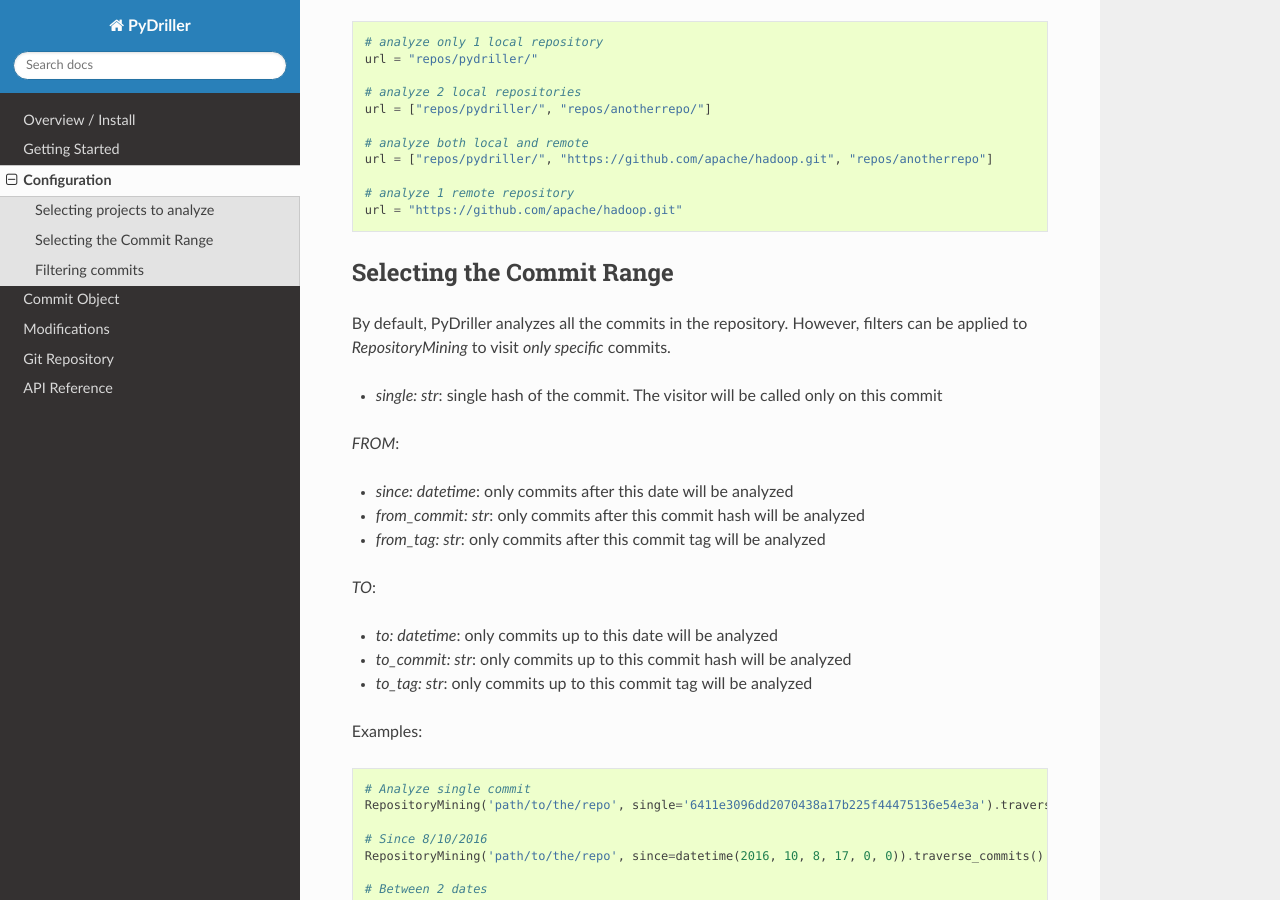
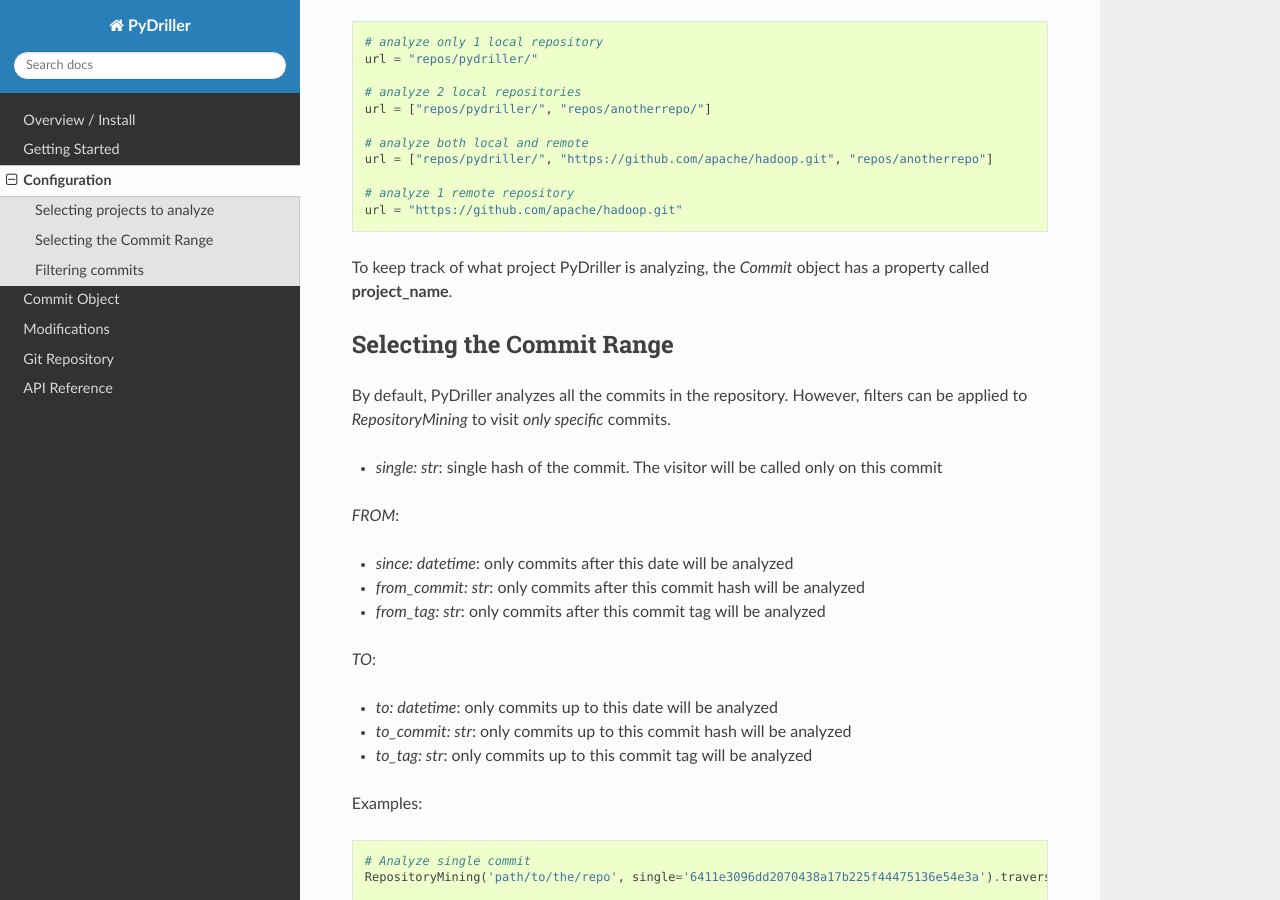
Before and after one commit to ishepard/pydriller, a Sphinx documentation site: the page built from docs/configuration.rst, in a window 1280 px wide and 900 px high, scrolled down 483 px. Built offline with Sphinx 7.4.7 and the Read the Docs theme 2.0.0, drawn with Linux system fonts in a browser that asks for light colours.

```diff
--- a/docs/commit.rst
+++ b/docs/commit.rst
@@ -4,7 +4,7 @@
 Commit Object
 =============
 
-A Commit contains a hash, a committer (name and email), an author (name, and email), a message, the authored date, committed date, a list of its parent hashes (if it's a merge commit, the commit has two parents), and the list of modification.
+A Commit contains a hash, a committer (name and email), an author (name, and email), a message, the authored date, committed date, a list of its parent hashes (if it's a merge commit, the commit has two parents), and the list of modification. Furthermore, the commit also contains the project name.
 
 For example::
 
@@ -13,6 +13,7 @@
             'Hash: {}\n'.format(commit.hash),
             'Author: {}'.format(commit.author.name),
             'Committer: {}'.format(commit.committer.name),
+            'In project: {}'.format(commit.project_name),
             'Author date: {}'.format(commit.author_date.strftime("%Y-%m-%d %H:%M:%S")),
             'Message: {}'.format(commit.msg),
             'Merge: {}'.format(commit.merge),
--- a/docs/configuration.rst
+++ b/docs/configuration.rst
@@ -25,6 +25,8 @@
 
     # analyze 1 remote repository
     url = "https://github.com/apache/hadoop.git"
+
+To keep track of what project PyDriller is analyzing, the `Commit` object has a property called **project_name**.
 
 Selecting the Commit Range
 ==========================
```
Also changed, not shown: 1 other file.
